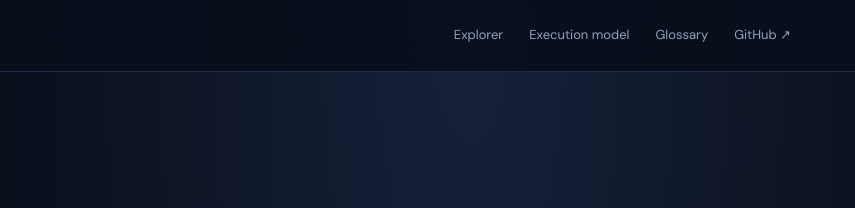
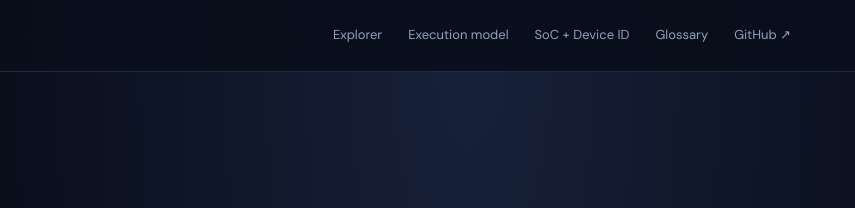
Before and after one commit to GupteShweta/gpu-flow-explorer, a plain HTML site: page index.html in a window 1280 px wide. Shown: the top 208 px of the page, 425-1280 px from the left. Drawn offline with nearby package versions, Linux system fonts and the light colour scheme.

Commit message:
Link SoC comparison and device recovery lab from main explorer

```diff
--- a/index.html
+++ b/index.html
@@ -11,7 +11,7 @@
 <body>
   <header class="topbar">
     <a class="brand" href="#"><span class="brand-mark">G</span><span>GPU FLOW <b>EXPLORER</b></span></a>
-    <nav><a href="#explorer">Explorer</a><a href="#execution">Execution model</a><a href="#glossary">Glossary</a><a href="https://github.com/" target="_blank" rel="noreferrer">GitHub ↗</a></nav>
+    <nav><a href="#explorer">Explorer</a><a href="#execution">Execution model</a><a href="./update/">SoC + Device ID</a><a href="#glossary">Glossary</a><a href="https://github.com/gupteshweta/gpu-flow-explorer" target="_blank" rel="noreferrer">GitHub ↗</a></nav>
   </header>
   <main>
     <section class="hero">
```
